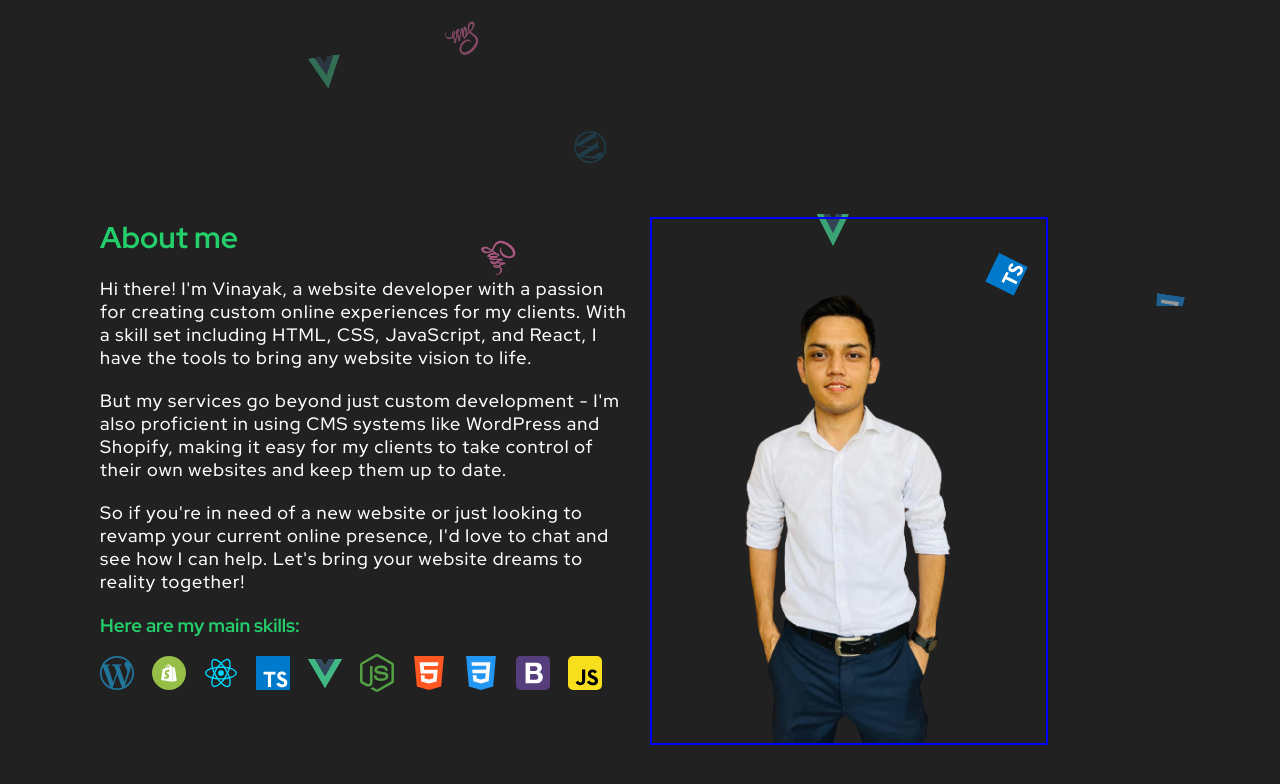
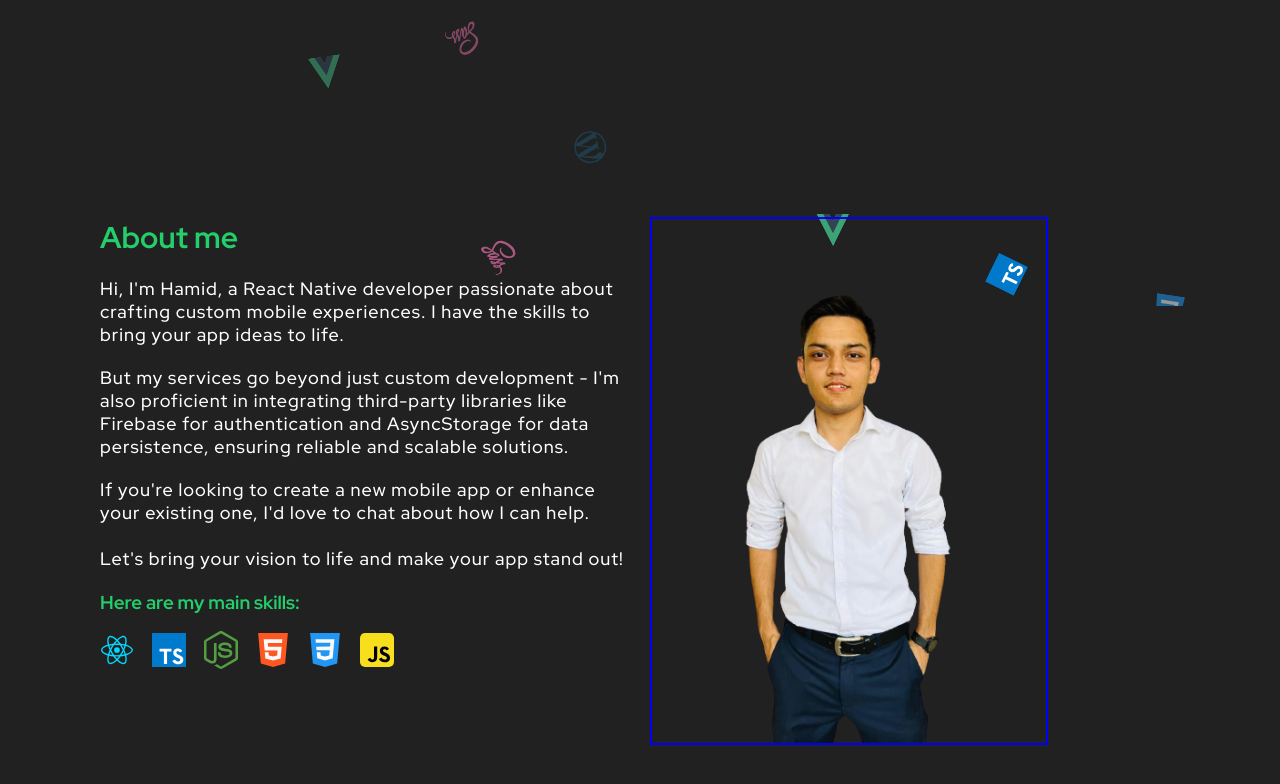
Before and after one commit to Hamid-2027/MyPortfolio, a React (Create React App) app: page / in a window 1280 px wide. Shown: the part 494-1278 px from the top of the page. Built offline with nearby package versions, Linux system fonts and the light colour scheme.

Commit message:
Update about section

```diff
--- a/src/components/About/About.tsx
+++ b/src/components/About/About.tsx
@@ -21,31 +21,21 @@ export function About() {
         </ScrollAnimation>
         <ScrollAnimation animateIn="fadeInLeft" delay={0.1 * 1000}>
           <p>
-            Hi there! I'm Vinayak, a website developer with a passion for creating custom online experiences for my clients. With a skill set including HTML, CSS, JavaScript, and React, I have the tools to bring any website vision to life.
+          Hi, I'm Hamid, a React Native developer passionate about crafting custom mobile experiences. I have the skills to bring your app ideas to life.
           </p>
         </ScrollAnimation>
         <ScrollAnimation animateIn="fadeInLeft" delay={0.2 * 1000} style={{ marginTop: "2rem", marginBottom: "2rem" }}>
           <p>
-            But my services go beyond just custom development - I'm also proficient in using CMS systems like WordPress and Shopify, making it easy for my clients to take control of their own websites and keep them up to date.</p>
+            But my services go beyond just custom development - I'm also proficient in integrating third-party libraries like Firebase for authentication and AsyncStorage for data persistence, ensuring reliable and scalable solutions.</p>
         </ScrollAnimation>
         <ScrollAnimation animateIn="fadeInLeft" delay={0.3 * 1000}>
           <p>
-            So if you're in need of a new website or just looking to revamp your current online presence, I'd love to chat and see how I can help. Let's bring your website dreams to reality together!</p>
+          If you're looking to create a new mobile app or enhance your existing one, I'd love to chat about how I can help. <br/><br/> <p className="greenText"> Let's bring your vision to life and make your app stand out! </p></p>
         </ScrollAnimation>
         <ScrollAnimation animateIn="fadeInLeft" delay={0.4 * 1000}>
           <h3>Here are my main skills:</h3>
         </ScrollAnimation>
         <div className="hard-skills">
-          <div className="hability">
-            <ScrollAnimation animateIn="fadeInUp" delay={0.10 * 1000}>
-              <img src={wordpress} alt="Wordpress" />
-            </ScrollAnimation>
-          </div>
-          <div className="hability">
-            <ScrollAnimation animateIn="fadeInUp" delay={0.12 * 1000}>
-              <img src={shopify} alt="shopify" />
-            </ScrollAnimation>
-          </div>
           <div className="hability">
             <ScrollAnimation animateIn="fadeInUp" delay={0.13 * 1000}>
               <img src={reactIcon} alt="React" />
@@ -54,11 +44,6 @@ export function About() {
           <div className="hability">
             <ScrollAnimation animateIn="fadeInUp" delay={0.14 * 1000}>
               <img src={typescriptIcon} alt="Typescript" />
-            </ScrollAnimation>
-          </div>
-          <div className="hability">
-            <ScrollAnimation animateIn="fadeInUp" delay={0.15 * 1000}>
-              <img src={vueIcon} alt="Vue" />
             </ScrollAnimation>
           </div>
           <div className="hability">
@@ -78,11 +63,6 @@ export function About() {
           </div>
           <div className="hability">
             <ScrollAnimation animateIn="fadeInUp" delay={0.19 * 1000}>
-              <img src={boostrapIcon} alt="bootstrap" />
-            </ScrollAnimation>
-          </div>
-          <div className="hability">
-            <ScrollAnimation animateIn="fadeInUp" delay={0.19 * 1000}>
               <img src={jsIcon} alt="JavaScript" />
             </ScrollAnimation>
           </div>
--- a/src/components/Project/styles.ts
+++ b/src/components/Project/styles.ts
@@ -25,7 +25,6 @@ export const Container = styled.section`
       display: flex;
       flex-direction: column;
       height: 100%;
-      // width:85%;
       color: #FFF;
       &:hover{
         transform: translateY(-5px);
```
